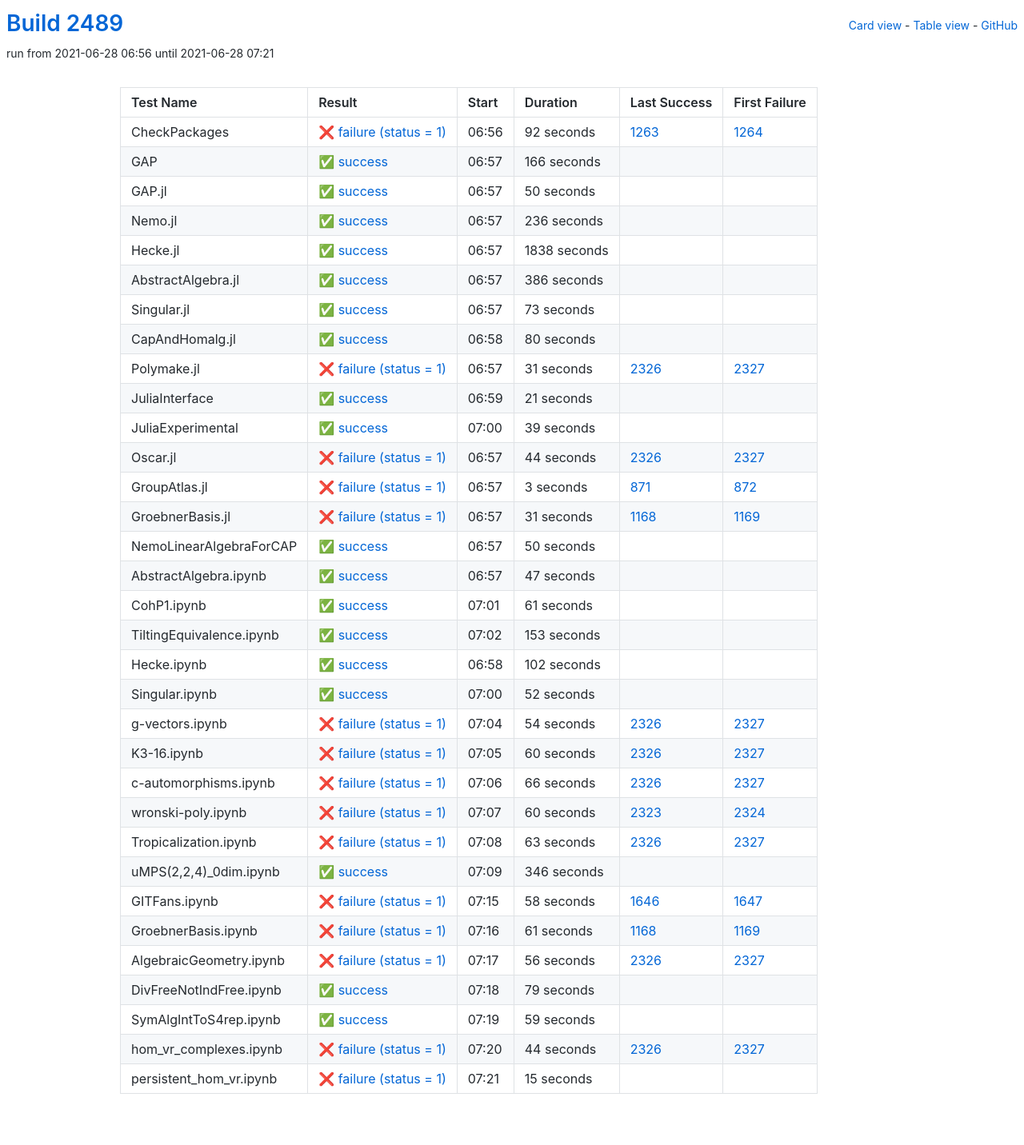
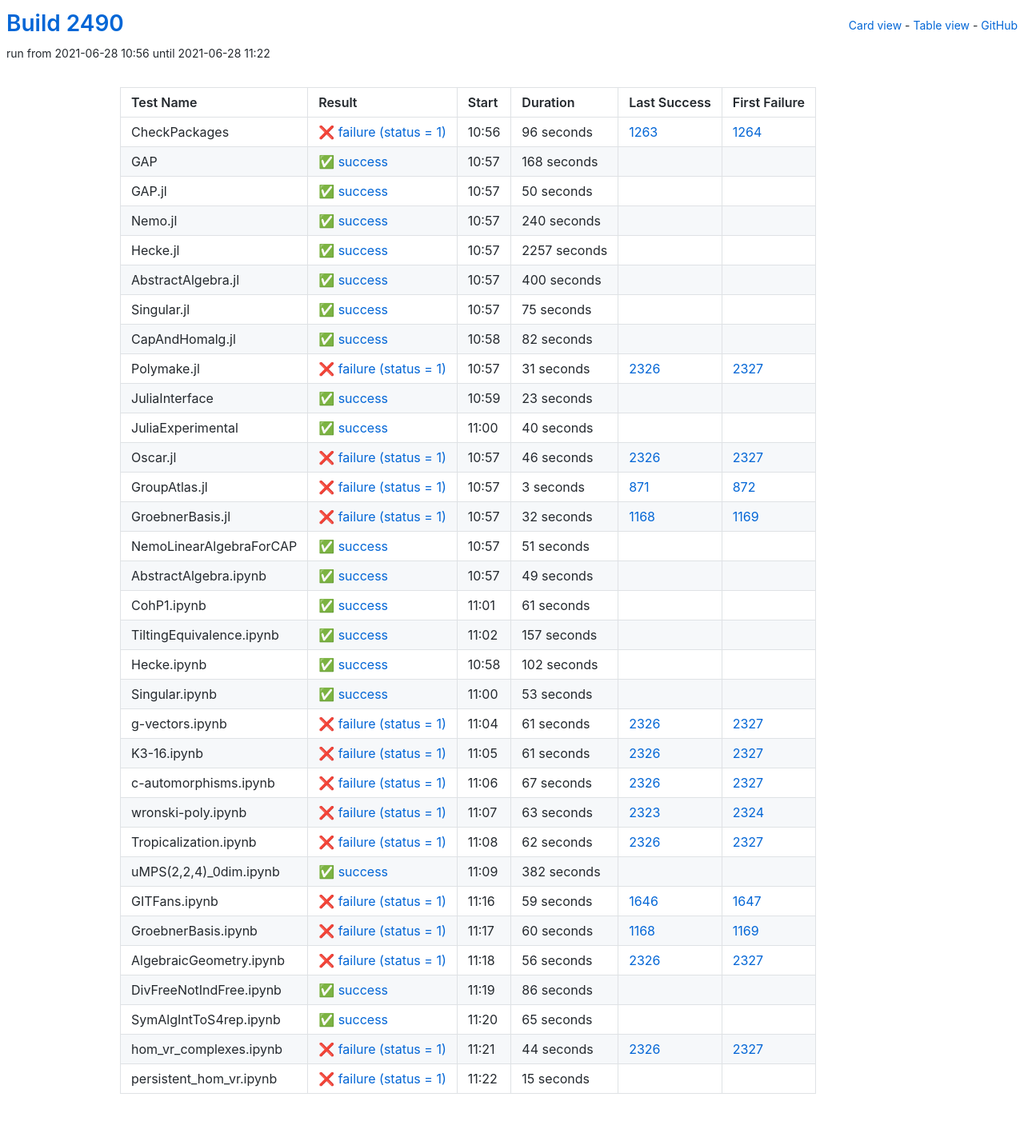
Before and after one commit to oscar-system/oscar-ci-status-stable, a Jekyll site: the page built from table.html, in a window 1280 px wide. Shown: the whole page at 80% size. Built offline with Jekyll 4.4.1, drawn with Linux system fonts in a browser that asks for light colours.

Commit message:
Build #2490

```diff
--- a/_data/ci.yml
+++ b/_data/ci.yml
@@ -1,6 +1,6 @@
 ---
-build: 2489
-build_url: https://oscarci.mathematik.uni-kl.de/job/oscar-stable/2489/
+build: 2490
+build_url: https://oscarci.mathematik.uni-kl.de/job/oscar-stable/2490/
 job: oscar-stable
 organization: oscar-system
 repo: oscar-ci-status-stable
@@ -8,32 +8,32 @@ repourl: https://github.com/oscar-system/oscar-ci-status-stable
 tests:
 - name: CheckPackages
   id: checkpackages
-  log: https://oscarci.mathematik.uni-kl.de/job/oscar-stable/2489/artifact/logs/build-2489/CheckPackages.log
-  start: 2021-06-28 06:56
+  log: https://oscarci.mathematik.uni-kl.de/job/oscar-stable/2490/artifact/logs/build-2490/CheckPackages.log
+  start: 2021-06-28 10:56
   success: false
   exitcode: 1
   status: failure
-  duration: 92
+  duration: 96
   last_success: 1263
   last_success_url: https://oscarci.mathematik.uni-kl.de/job/oscar-stable/1263/
   first_failure: 1264
   first_failure_url: https://oscarci.mathematik.uni-kl.de/job/oscar-stable/1264/
 - name: GAP
   id: gap
-  log: https://oscarci.mathematik.uni-kl.de/job/oscar-stable/2489/artifact/logs/build-2489/GAP.log
-  start: 2021-06-28 06:57
+  log: https://oscarci.mathematik.uni-kl.de/job/oscar-stable/2490/artifact/logs/build-2490/GAP.log
+  start: 2021-06-28 10:57
   success: true
   exitcode: 0
   status: success
-  duration: 166
+  duration: 168
   last_success: false
   last_success_url:
   first_failure: false
   first_failure_url:
 - name: GAP.jl
   id: gap-jl
-  log: https://oscarci.mathematik.uni-kl.de/job/oscar-stable/2489/artifact/logs/build-2489/GAP.jl.log
-  start: 2021-06-28 06:57
+  log: https://oscarci.mathematik.uni-kl.de/job/oscar-stable/2490/artifact/logs/build-2490/GAP.jl.log
+  start: 2021-06-28 10:57
   success: true
   exitcode: 0
   status: success
@@ -44,68 +44,68 @@ tests:
   first_failure_url:
 - name: Nemo.jl
   id: nemo-jl
-  log: https://oscarci.mathematik.uni-kl.de/job/oscar-stable/2489/artifact/logs/build-2489/Nemo.jl.log
-  start: 2021-06-28 06:57
+  log: https://oscarci.mathematik.uni-kl.de/job/oscar-stable/2490/artifact/logs/build-2490/Nemo.jl.log
+  start: 2021-06-28 10:57
   success: true
   exitcode: 0
   status: success
-  duration: 236
+  duration: 240
   last_success: false
   last_success_url:
   first_failure: false
   first_failure_url:
 - name: Hecke.jl
   id: hecke-jl
-  log: https://oscarci.mathematik.uni-kl.de/job/oscar-stable/2489/artifact/logs/build-2489/Hecke.jl.log
-  start: 2021-06-28 06:57
+  log: https://oscarci.mathematik.uni-kl.de/job/oscar-stable/2490/artifact/logs/build-2490/Hecke.jl.log
+  start: 2021-06-28 10:57
   success: true
   exitcode: 0
   status: success
-  duration: 1838
+  duration: 2257
   last_success: false
   last_success_url:
   first_failure: false
   first_failure_url:
 - name: AbstractAlgebra.jl
   id: abstractalgebra-jl
-  log: https://oscarci.mathematik.uni-kl.de/job/oscar-stable/2489/artifact/logs/build-2489/AbstractAlgebra.jl.log
-  start: 2021-06-28 06:57
+  log: https://oscarci.mathematik.uni-kl.de/job/oscar-stable/2490/artifact/logs/build-2490/AbstractAlgebra.jl.log
+  start: 2021-06-28 10:57
   success: true
   exitcode: 0
   status: success
-  duration: 386
+  duration: 400
   last_success: false
   last_success_url:
   first_failure: false
   first_failure_url:
 - name: Singular.jl
   id: singular-jl
-  log: https://oscarci.mathematik.uni-kl.de/job/oscar-stable/2489/artifact/logs/build-2489/Singular.jl.log
-  start: 2021-06-28 06:57
+  log: https://oscarci.mathematik.uni-kl.de/job/oscar-stable/2490/artifact/logs/build-2490/Singular.jl.log
+  start: 2021-06-28 10:57
   success: true
   exitcode: 0
   status: success
-  duration: 73
+  duration: 75
   last_success: false
   last_success_url:
   first_failure: false
   first_failure_url:
 - name: CapAndHomalg.jl
   id: capandhomalg-jl
-  log: https://oscarci.mathematik.uni-kl.de/job/oscar-stable/2489/artifact/logs/build-2489/CapAndHomalg.jl.log
-  start: 2021-06-28 06:58
+  log: https://oscarci.mathematik.uni-kl.de/job/oscar-stable/2490/artifact/logs/build-2490/CapAndHomalg.jl.log
+  start: 2021-06-28 10:58
   success: true
   exitcode: 0
   status: success
-  duration: 80
+  duration: 82
   last_success: false
   last_success_url:
   first_failure: false
   first_failure_url:
 - name: Polymake.jl
   id: polymake-jl
-  log: https://oscarci.mathematik.uni-kl.de/job/oscar-stable/2489/artifact/logs/build-2489/Polymake.jl.log
-  start: 2021-06-28 06:57
+  log: https://oscarci.mathematik.uni-kl.de/job/oscar-stable/2490/artifact/logs/build-2490/Polymake.jl.log
+  start: 2021-06-28 10:57
   success: false
   exitcode: 1
   status: failure
@@ -116,44 +116,44 @@ tests:
   first_failure_url: https://oscarci.mathematik.uni-kl.de/job/oscar-stable/2327/
 - name: JuliaInterface
   id: juliainterface
-  log: https://oscarci.mathematik.uni-kl.de/job/oscar-stable/2489/artifact/logs/build-2489/JuliaInterface.log
-  start: 2021-06-28 06:59
+  log: https://oscarci.mathematik.uni-kl.de/job/oscar-stable/2490/artifact/logs/build-2490/JuliaInterface.log
+  start: 2021-06-28 10:59
   success: true
   exitcode: 0
   status: success
-  duration: 21
+  duration: 23
   last_success: false
   last_success_url:
   first_failure: false
   first_failure_url:
 - name: JuliaExperimental
   id: juliaexperimental
-  log: https://oscarci.mathematik.uni-kl.de/job/oscar-stable/2489/artifact/logs/build-2489/JuliaExperimental.log
-  start: 2021-06-28 07:00
+  log: https://oscarci.mathematik.uni-kl.de/job/oscar-stable/2490/artifact/logs/build-2490/JuliaExperimental.log
+  start: 2021-06-28 11:00
   success: true
   exitcode: 0
   status: success
-  duration: 39
+  duration: 40
   last_success: false
   last_success_url:
   first_failure: false
   first_failure_url:
 - name: Oscar.jl
   id: oscar-jl
-  log: https://oscarci.mathematik.uni-kl.de/job/oscar-stable/2489/artifact/logs/build-2489/Oscar.jl.log
-  start: 2021-06-28 06:57
+  log: https://oscarci.mathematik.uni-kl.de/job/oscar-stable/2490/artifact/logs/build-2490/Oscar.jl.log
+  start: 2021-06-28 10:57
   success: false
   exitcode: 1
   status: failure
-  duration: 44
+  duration: 46
   last_success: 2326
   last_success_url: https://oscarci.mathematik.uni-kl.de/job/oscar-stable/2326/
   first_failure: 2327
   first_failure_url: https://oscarci.mathematik.uni-kl.de/job/oscar-stable/2327/
 - name: GroupAtlas.jl
   id: groupatlas-jl
-  log: https://oscarci.mathematik.uni-kl.de/job/oscar-stable/2489/artifact/logs/build-2489/GroupAtlas.jl.log
-  start: 2021-06-28 06:57
+  log: https://oscarci.mathematik.uni-kl.de/job/oscar-stable/2490/artifact/logs/build-2490/GroupAtlas.jl.log
+  start: 2021-06-28 10:57
   success: false
   exitcode: 1
   status: failure
@@ -164,44 +164,44 @@ tests:
   first_failure_url: https://oscarci.mathematik.uni-kl.de/job/oscar-stable/872/
 - name: GroebnerBasis.jl
   id: groebnerbasis-jl
-  log: https://oscarci.mathematik.uni-kl.de/job/oscar-stable/2489/artifact/logs/build-2489/GroebnerBasis.jl.log
-  start: 2021-06-28 06:57
+  log: https://oscarci.mathematik.uni-kl.de/job/oscar-stable/2490/artifact/logs/build-2490/GroebnerBasis.jl.log
+  start: 2021-06-28 10:57
   success: false
   exitcode: 1
   status: failure
-  duration: 31
+  duration: 32
   last_success: 1168
   last_success_url: https://oscarci.mathematik.uni-kl.de/job/oscar-stable/1168/
   first_failure: 1169
   first_failure_url: https://oscarci.mathematik.uni-kl.de/job/oscar-stable/1169/
 - name: NemoLinearAlgebraForCAP
   id: nemolinearalgebraforcap
-  log: https://oscarci.mathematik.uni-kl.de/job/oscar-stable/2489/artifact/logs/build-2489/NemoLinearAlgebraForCAP.log
-  start: 2021-06-28 06:57
+  log: https://oscarci.mathematik.uni-kl.de/job/oscar-stable/2490/artifact/logs/build-2490/NemoLinearAlgebraForCAP.log
+  start: 2021-06-28 10:57
   success: true
   exitcode: 0
   status: success
-  duration: 50
+  duration: 51
   last_success: false
   last_success_url:
   first_failure: false
   first_failure_url:
 - name: AbstractAlgebra.ipynb
   id: abstractalgebra-ipynb
-  log: https://oscarci.mathematik.uni-kl.de/job/oscar-stable/2489/artifact/logs/build-2489/AbstractAlgebra.ipynb.log
-  start: 2021-06-28 06:57
+  log: https://oscarci.mathematik.uni-kl.de/job/oscar-stable/2490/artifact/logs/build-2490/AbstractAlgebra.ipynb.log
+  start: 2021-06-28 10:57
   success: true
   exitcode: 0
   status: success
-  duration: 47
+  duration: 49
   last_success: false
   last_success_url:
   first_failure: false
   first_failure_url:
 - name: CohP1.ipynb
   id: cohp1-ipynb
-  log: https://oscarci.mathematik.uni-kl.de/job/oscar-stable/2489/artifact/logs/build-2489/CohP1.ipynb.log
-  start: 2021-06-28 07:01
+  log: https://oscarci.mathematik.uni-kl.de/job/oscar-stable/2490/artifact/logs/build-2490/CohP1.ipynb.log
+  start: 2021-06-28 11:01
   success: true
   exitcode: 0
   status: success
@@ -212,20 +212,20 @@ tests:
   first_failure_url:
 - name: TiltingEquivalence.ipynb
   id: tiltingequivalence-ipynb
-  log: https://oscarci.mathematik.uni-kl.de/job/oscar-stable/2489/artifact/logs/build-2489/TiltingEquivalence.ipynb.log
-  start: 2021-06-28 07:02
+  log: https://oscarci.mathematik.uni-kl.de/job/oscar-stable/2490/artifact/logs/build-2490/TiltingEquivalence.ipynb.log
+  start: 2021-06-28 11:02
   success: true
   exitcode: 0
   status: success
-  duration: 153
+  duration: 157
   last_success: false
   last_success_url:
   first_failure: false
   first_failure_url:
 - name: Hecke.ipynb
   id: hecke-ipynb
-  log: https://oscarci.mathematik.uni-kl.de/job/oscar-stable/2489/artifact/logs/build-2489/Hecke.ipynb.log
-  start: 2021-06-28 06:58
+  log: https://oscarci.mathematik.uni-kl.de/job/oscar-stable/2490/artifact/logs/build-2490/Hecke.ipynb.log
+  start: 2021-06-28 10:58
   success: true
   exitcode: 0
   status: success
@@ -236,116 +236,116 @@ tests:
   first_failure_url:
 - name: Singular.ipynb
   id: singular-ipynb
-  log: https://oscarci.mathematik.uni-kl.de/job/oscar-stable/2489/artifact/logs/build-2489/Singular.ipynb.log
-  start: 2021-06-28 07:00
+  log: https://oscarci.mathematik.uni-kl.de/job/oscar-stable/2490/artifact/logs/build-2490/Singular.ipynb.log
+  start: 2021-06-28 11:00
   success: true
   exitcode: 0
   status: success
-  duration: 52
+  duration: 53
   last_success: false
   last_success_url:
   first_failure: false
   first_failure_url:
 - name: g-vectors.ipynb
   id: g-vectors-ipynb
-  log: https://oscarci.mathematik.uni-kl.de/job/oscar-stable/2489/artifact/logs/build-2489/g-vectors.ipynb.log
-  start: 2021-06-28 07:04
+  log: https://oscarci.mathematik.uni-kl.de/job/oscar-stable/2490/artifact/logs/build-2490/g-vectors.ipynb.log
+  start: 2021-06-28 11:04
   success: false
   exitcode: 1
   status: failure
-  duration: 54
+  duration: 61
   last_success: 2326
   last_success_url: https://oscarci.mathematik.uni-kl.de/job/oscar-stable/2326/
   first_failure: 2327
   first_failure_url: https://oscarci.mathematik.uni-kl.de/job/oscar-stable/2327/
 - name: K3-16.ipynb
   id: k3-16-ipynb
-  log: https://oscarci.mathematik.uni-kl.de/job/oscar-stable/2489/artifact/logs/build-2489/K3-16.ipynb.log
-  start: 2021-06-28 07:05
+  log: https://oscarci.mathematik.uni-kl.de/job/oscar-stable/2490/artifact/logs/build-2490/K3-16.ipynb.log
+  start: 2021-06-28 11:05
   success: false
   exitcode: 1
   status: failure
-  duration: 60
+  duration: 61
   last_success: 2326
   last_success_url: https://oscarci.mathematik.uni-kl.de/job/oscar-stable/2326/
   first_failure: 2327
   first_failure_url: https://oscarci.mathematik.uni-kl.de/job/oscar-stable/2327/
 - name: c-automorphisms.ipynb
   id: c-automorphisms-ipynb
-  log: https://oscarci.mathematik.uni-kl.de/job/oscar-stable/2489/artifact/logs/build-2489/c-automorphisms.ipynb.log
-  start: 2021-06-28 07:06
+  log: https://oscarci.mathematik.uni-kl.de/job/oscar-stable/2490/artifact/logs/build-2490/c-automorphisms.ipynb.log
+  start: 2021-06-28 11:06
   success: false
   exitcode: 1
   status: failure
-  duration: 66
+  duration: 67
   last_success: 2326
   last_success_url: https://oscarci.mathematik.uni-kl.de/job/oscar-stable/2326/
   first_failure: 2327
   first_failure_url: https://oscarci.mathematik.uni-kl.de/job/oscar-stable/2327/
 - name: wronski-poly.ipynb
   id: wronski-poly-ipynb
-  log: https://oscarci.mathematik.uni-kl.de/job/oscar-stable/2489/artifact/logs/build-2489/wronski-poly.ipynb.log
-  start: 2021-06-28 07:07
+  log: https://oscarci.mathematik.uni-kl.de/job/oscar-stable/2490/artifact/logs/build-2490/wronski-poly.ipynb.log
+  start: 2021-06-28 11:07
   success: false
   exitcode: 1
   status: failure
-  duration: 60
+  duration: 63
   last_success: 2323
   last_success_url: https://oscarci.mathematik.uni-kl.de/job/oscar-stable/2323/
   first_failure: 2324
   first_failure_url: https://oscarci.mathematik.uni-kl.de/job/oscar-stable/2324/
 - name: Tropicalization.ipynb
   id: tropicalization-ipynb
-  log: https://oscarci.mathematik.uni-kl.de/job/oscar-stable/2489/artifact/logs/build-2489/Tropicalization.ipynb.log
-  start: 2021-06-28 07:08
+  log: https://oscarci.mathematik.uni-kl.de/job/oscar-stable/2490/artifact/logs/build-2490/Tropicalization.ipynb.log
+  start: 2021-06-28 11:08
   success: false
   exitcode: 1
   status: failure
-  duration: 63
+  duration: 62
   last_success: 2326
   last_success_url: https://oscarci.mathematik.uni-kl.de/job/oscar-stable/2326/
   first_failure: 2327
   first_failure_url: https://oscarci.mathematik.uni-kl.de/job/oscar-stable/2327/
 - name: uMPS(2,2,4)_0dim.ipynb
   id: umps-2-2-4-0dim-ipynb
-  log: https://oscarci.mathematik.uni-kl.de/job/oscar-stable/2489/artifact/logs/build-2489/uMPS-2-2-4-_0dim.ipynb.log
-  start: 2021-06-28 07:09
+  log: https://oscarci.mathematik.uni-kl.de/job/oscar-stable/2490/artifact/logs/build-2490/uMPS-2-2-4-_0dim.ipynb.log
+  start: 2021-06-28 11:09
   success: true
   exitcode: 0
   status: success
-  duration: 346
+  duration: 382
   last_success: false
   last_success_url:
   first_failure: false
   first_failure_url:
 - name: GITFans.ipynb
   id: gitfans-ipynb
-  log: https://oscarci.mathematik.uni-kl.de/job/oscar-stable/2489/artifact/logs/build-2489/GITFans.ipynb.log
-  start: 2021-06-28 07:15
+  log: https://oscarci.mathematik.uni-kl.de/job/oscar-stable/2490/artifact/logs/build-2490/GITFans.ipynb.log
+  start: 2021-06-28 11:16
   success: false
   exitcode: 1
   status: failure
-  duration: 58
+  duration: 59
   last_success: 1646
   last_success_url: https://oscarci.mathematik.uni-kl.de/job/oscar-stable/1646/
   first_failure: 1647
   first_failure_url: https://oscarci.mathematik.uni-kl.de/job/oscar-stable/1647/
 - name: GroebnerBasis.ipynb
   id: groebnerbasis-ipynb
-  log: https://oscarci.mathematik.uni-kl.de/job/oscar-stable/2489/artifact/logs/build-2489/GroebnerBasis.ipynb.log
-  start: 2021-06-28 07:16
+  log: https://oscarci.mathematik.uni-kl.de/job/oscar-stable/2490/artifact/logs/build-2490/GroebnerBasis.ipynb.log
+  start: 2021-06-28 11:17
   success: false
   exitcode: 1
   status: failure
-  duration: 61
+  duration: 60
   last_success: 1168
   last_success_url: https://oscarci.mathematik.uni-kl.de/job/oscar-stable/1168/
   first_failure: 1169
   first_failure_url: https://oscarci.mathematik.uni-kl.de/job/oscar-stable/1169/
 - name: AlgebraicGeometry.ipynb
   id: algebraicgeometry-ipynb
-  log: https://oscarci.mathematik.uni-kl.de/job/oscar-stable/2489/artifact/logs/build-2489/AlgebraicGeometry.ipynb.log
-  start: 2021-06-28 07:17
+  log: https://oscarci.mathematik.uni-kl.de/job/oscar-stable/2490/artifact/logs/build-2490/AlgebraicGeometry.ipynb.log
+  start: 2021-06-28 11:18
   success: false
   exitcode: 1
   status: failure
@@ -356,32 +356,32 @@ tests:
   first_failure_url: https://oscarci.mathematik.uni-kl.de/job/oscar-stable/2327/
 - name: DivFreeNotIndFree.ipynb
   id: divfreenotindfree-ipynb
-  log: https://oscarci.mathematik.uni-kl.de/job/oscar-stable/2489/artifact/logs/build-2489/DivFreeNotIndFree.ipynb.log
-  start: 2021-06-28 07:18
+  log: https://oscarci.mathematik.uni-kl.de/job/oscar-stable/2490/artifact/logs/build-2490/DivFreeNotIndFree.ipynb.log
+  start: 2021-06-28 11:19
   success: true
   exitcode: 0
   status: success
-  duration: 79
+  duration: 86
   last_success: false
   last_success_url:
   first_failure: false
   first_failure_url:
 - name: SymAlgIntToS4rep.ipynb
   id: symalginttos4rep-ipynb
-  log: https://oscarci.mathematik.uni-kl.de/job/oscar-stable/2489/artifact/logs/build-2489/SymAlgIntToS4rep.ipynb.log
-  start: 2021-06-28 07:19
+  log: https://oscarci.mathematik.uni-kl.de/job/oscar-stable/2490/artifact/logs/build-2490/SymAlgIntToS4rep.ipynb.log
+  start: 2021-06-28 11:20
   success: true
   exitcode: 0
   status: success
-  duration: 59
+  duration: 65
   last_success: false
   last_success_url:
   first_failure: false
   first_failure_url:
 - name: hom_vr_complexes.ipynb
   id: hom-vr-complexes-ipynb
-  log: https://oscarci.mathematik.uni-kl.de/job/oscar-stable/2489/artifact/logs/build-2489/hom_vr_complexes.ipynb.log
-  start: 2021-06-28 07:20
+  log: https://oscarci.mathematik.uni-kl.de/job/oscar-stable/2490/artifact/logs/build-2490/hom_vr_complexes.ipynb.log
+  start: 2021-06-28 11:21
   success: false
   exitcode: 1
   status: failure
@@ -392,8 +392,8 @@ tests:
   first_failure_url: https://oscarci.mathematik.uni-kl.de/job/oscar-stable/2327/
 - name: persistent_hom_vr.ipynb
   id: persistent-hom-vr-ipynb
-  log: https://oscarci.mathematik.uni-kl.de/job/oscar-stable/2489/artifact/logs/build-2489/persistent_hom_vr.ipynb.log
-  start: 2021-06-28 07:21
+  log: https://oscarci.mathematik.uni-kl.de/job/oscar-stable/2490/artifact/logs/build-2490/persistent_hom_vr.ipynb.log
+  start: 2021-06-28 11:22
   success: false
   exitcode: 1
   status: failure
```
Also changed, not shown: README.md.
